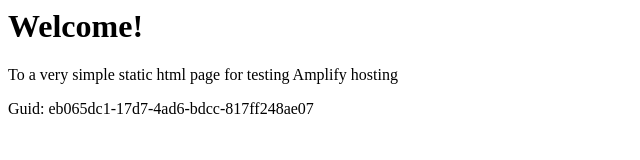
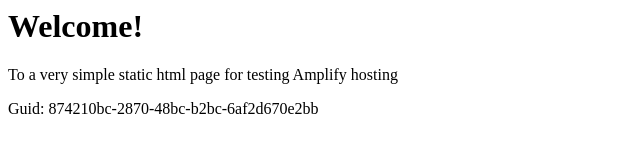
Before and after one commit to aws-aemilia-mxp/Github-PR-Commit-Integration-Test-DoNotTouch-GithubWebhookPreviewCanaryTest-v1-preprod-eu-south-1, a website: page src/index.html in a window 1280 px wide. Shown: the full height of the page, 0-640 px from the left. Drawn offline with Linux system fonts and the light colour scheme.

Commit message:
commit from integ tests

```diff
--- a/src/index.html
+++ b/src/index.html
@@ -12,6 +12,6 @@
 <body>
     <h1>Welcome!</h1>
     <p>To a very simple static html page for testing Amplify hosting</p>
-    <p>Guid: eb065dc1-17d7-4ad6-bdcc-817ff248ae07</p></body>
+    <p>Guid: 874210bc-2870-48bc-b2bc-6af2d670e2bb</p></body>
 
 </html>
```
